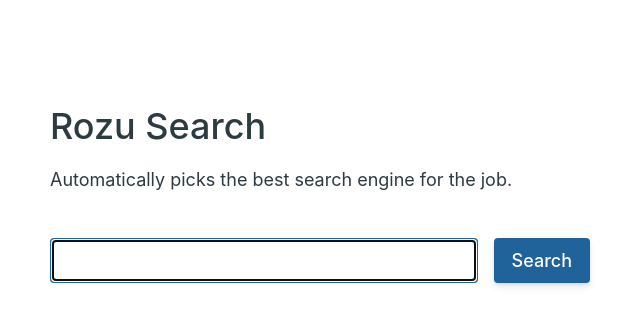
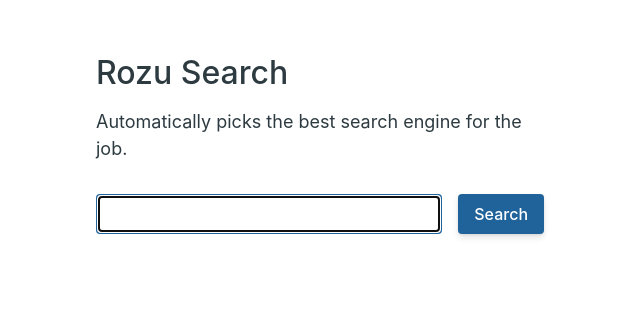
Before and after one commit to zurawiki/se-switch, a website built with webpack: page src/index.html in a window 1280 px wide. Shown: the part 224-550 px from the top of the page, without its empty margins (320-960 px from the left). Built offline with nearby package versions, Linux system fonts and the light colour scheme; files whose address does not match are found by name.

Commit message:
More CSS tweaks

```diff
--- a/src/index.html
+++ b/src/index.html
@@ -2,7 +2,9 @@
 <html lang="en">
 
 <head>
+  <meta charset="UTF-8">
   <title>Rozu Search</title>
+  <meta name="viewport" content="width=device-width, initial-scale=1">
   <link href="https://fonts.googleapis.com/css?family=Roboto:400,500|Roboto+Mono" rel="stylesheet">
   <link href="/normalize.css" rel="stylesheet">
   <link href="/styles.css" rel="stylesheet">
--- a/src/styles.css
+++ b/src/styles.css
@@ -6,13 +6,18 @@
   --accentColor: #20639b;
 }
 
+html {
+  height: 100%;
+}
+
 body {
   font-family: var(--fontFamilySans);
   font-size: var(--baseFontSize);
   line-height: 1.5;
-  max-width: 30em;
-  padding: 1em;
-  margin: auto;
+  max-width: 30rem;
+  padding: 1rem;
+  box-sizing: border-box;
+  margin: 0 auto;
   background: white;
   color: var(--textColor);
   counter-reset: example;
@@ -20,33 +25,31 @@ body {
   -webkit-font-smoothing: antialiased;
   display: flex;
   flex-direction: column;
+  min-height: 30rem;
+  justify-content: center;
+  min-height: 100%;
   min-height: 100vh;
-  justify-content: center;
 }
-
-
 
 h1 {
   line-height: 1.2;
   margin-top: 0;
   margin-bottom: 0;
   font-weight: 500;
-  font-size: 2em;
+  font-size: 2rem;
 }
 
-
 p {
-  margin: 1em 0 2em;
+  margin: 1rem 0 2rem;
 }
 
 input {
   display: inline-block;
   box-sizing: border-box;
-  margin-top: 0.5em;
   margin-right: 1rem;
-  padding: 0 0.5em;
-  height: 2.5em;
-  line-height: 2.5;
+  padding: 0 0.5rem;
+  height: 2.5rem;
+  line-height: 1;
   width: 100%;
   border: 2px solid var(--borderColor);
   border-radius: 4px;
@@ -66,11 +69,11 @@ button,
   background: var(--accentColor);
   color: white;
   border-radius: 4px;
-  font-size: 1em;
+  font-size: 1rem;
   font-weight: 500;
-  height: 2.5em;
+  height: 2.5rem;
   line-height: 2.5;
-  padding: 0 1em;
+  padding: 0 1rem;
   text-align: center;
   cursor: pointer;
   outline: none;
@@ -92,4 +95,5 @@ button:active {
 form {
   display: flex;
   align-items: end;
+  margin-bottom: 4rem;
 }
```
